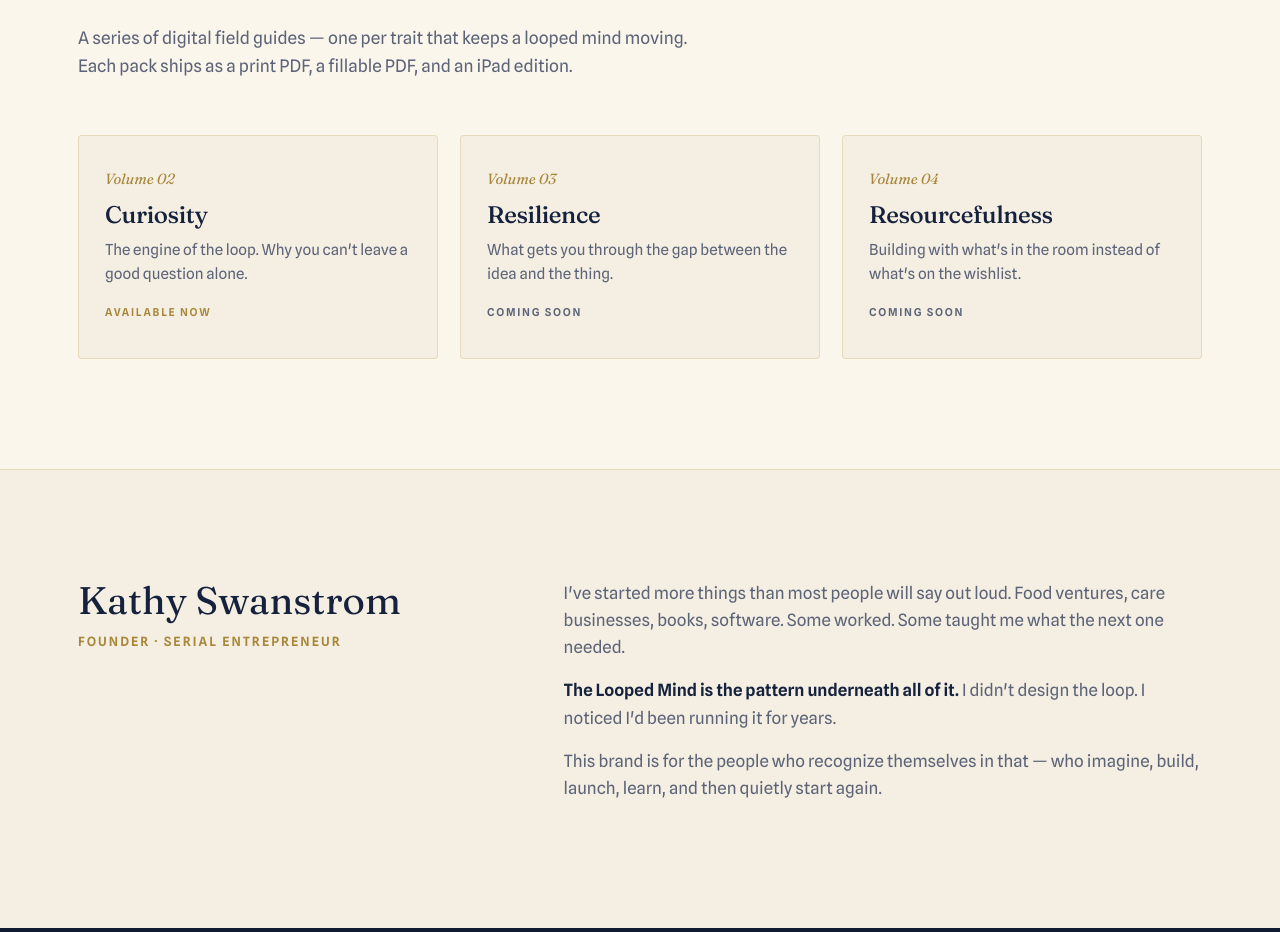
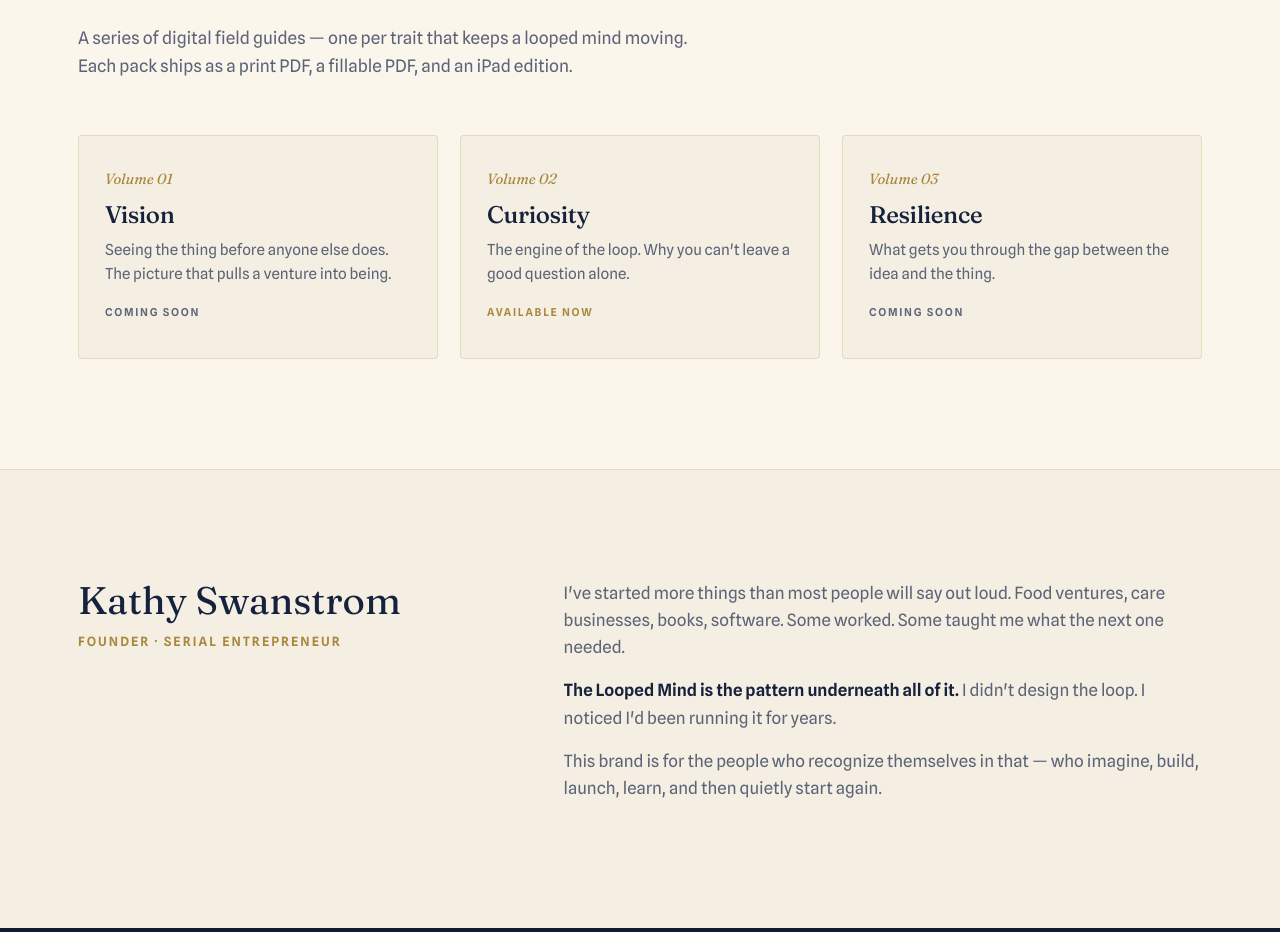
Before and after one commit to Kathyswanstrom/The-Looped-Mind, a Next.js app: page / in a window 1280 px wide. Shown: the part 2661-3593 px from the top of the page. Built offline with nearby package versions, Linux system fonts and the light colour scheme.

Commit message:
Add files via upload

```diff
--- a/app/page.js
+++ b/app/page.js
@@ -10,9 +10,9 @@ const STAGES = [
 ];
 
 const TRAITS = [
+  { vol: "Volume 01", t: "Vision", d: "Seeing the thing before anyone else does. The picture that pulls a venture into being.", live: false },
   { vol: "Volume 02", t: "Curiosity", d: "The engine of the loop. Why you can't leave a good question alone.", live: true },
   { vol: "Volume 03", t: "Resilience", d: "What gets you through the gap between the idea and the thing.", live: false },
-  { vol: "Volume 04", t: "Resourcefulness", d: "Building with what's in the room instead of what's on the wishlist.", live: false },
 ];
 
 function LoopMark() {
```
